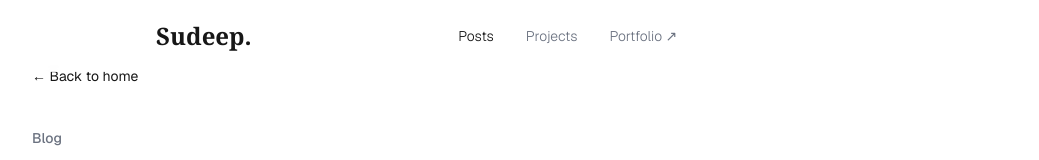
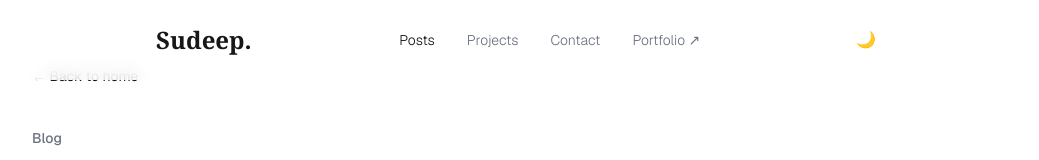
Before and after one commit to SudeepSilwal/blog, a Next.js app: page /posts in a window 1280 px wide. Shown: the top 160 px of the page, without its empty margins (120-1159 px from the left). Built offline with nearby package versions, Linux system fonts and the light colour scheme.

Commit message:
Nav Optimization

```diff
--- a/src/components/Header.js
+++ b/src/components/Header.js
@@ -3,6 +3,7 @@
 import { useState } from 'react'
 import Link from 'next/link'
 import { usePathname } from 'next/navigation'
+import { ThemeToggle } from './theme-toggle'
 
 export default function Header() {
   const [menuOpen, setMenuOpen] = useState(false)
@@ -17,6 +18,7 @@ export default function Header() {
   const navLinks = [
     { href: '/posts', label: 'Posts' },
     { href: '/projects', label: 'Projects' },
+    { href: '/contact', label: 'Contact' },
   ]
 
   return (
@@ -25,10 +27,7 @@ export default function Header() {
         className="container mx-auto max-w-3xl px-5"
         aria-label="Main navigation"
       >
-        {/* Top Bar */}
         <div className="flex items-center justify-between">
-
-          {/* Logo */}
           <Link
             href="/"
             className="font-serif text-2xl font-bold"
@@ -37,7 +36,6 @@ export default function Header() {
             Sudeep.
           </Link>
 
-          {/* Desktop Navigation */}
           <ul className="hidden items-center gap-8 text-sm font-light text-muted-foreground sm:flex">
             {navLinks.map((link) => (
               <li
@@ -61,10 +59,7 @@ export default function Header() {
             </li>
           </ul>
 
-          {/* Right Side */}
           <div className="flex items-center gap-2">
-
-            {/* Mobile Menu Button */}
             <button
               type="button"
               onClick={() => setMenuOpen(!menuOpen)}
@@ -79,10 +74,11 @@ export default function Header() {
                 <span aria-hidden="true" className="text-xl">☰</span>
               )}
             </button>
+
+            <ThemeToggle />
           </div>
         </div>
 
-        {/* Mobile Navigation */}
         {menuOpen && (
           <div id="mobile-nav" className="mt-4 border-t pt-4 sm:hidden">
             <ul className="flex flex-col gap-4 text-sm font-light text-muted-foreground">
--- /dev/null
+++ b/src/components/theme-toggle.js
@@ -0,0 +1,31 @@
+'use client'
+
+import { useEffect, useState } from 'react'
+
+export function ThemeToggle() {
+  const [theme, setTheme] = useState('light')
+
+  useEffect(() => {
+    const stored = localStorage.getItem('theme') || 'light'
+    setTheme(stored)
+    document.documentElement.classList.toggle('dark', stored === 'dark')
+  }, [])
+
+  const toggle = () => {
+    const next = theme === 'light' ? 'dark' : 'light'
+    setTheme(next)
+    localStorage.setItem('theme', next)
+    document.documentElement.classList.toggle('dark', next === 'dark')
+  }
+
+  return (
+    <button
+      type="button"
+      onClick={toggle}
+      aria-label="Toggle theme"
+      className="rounded-md p-2 text-muted-foreground transition-colors hover:bg-muted hover:text-foreground"
+    >
+      {theme === 'light' ? '🌙' : '☀️'}
+    </button>
+  )
+}
```
